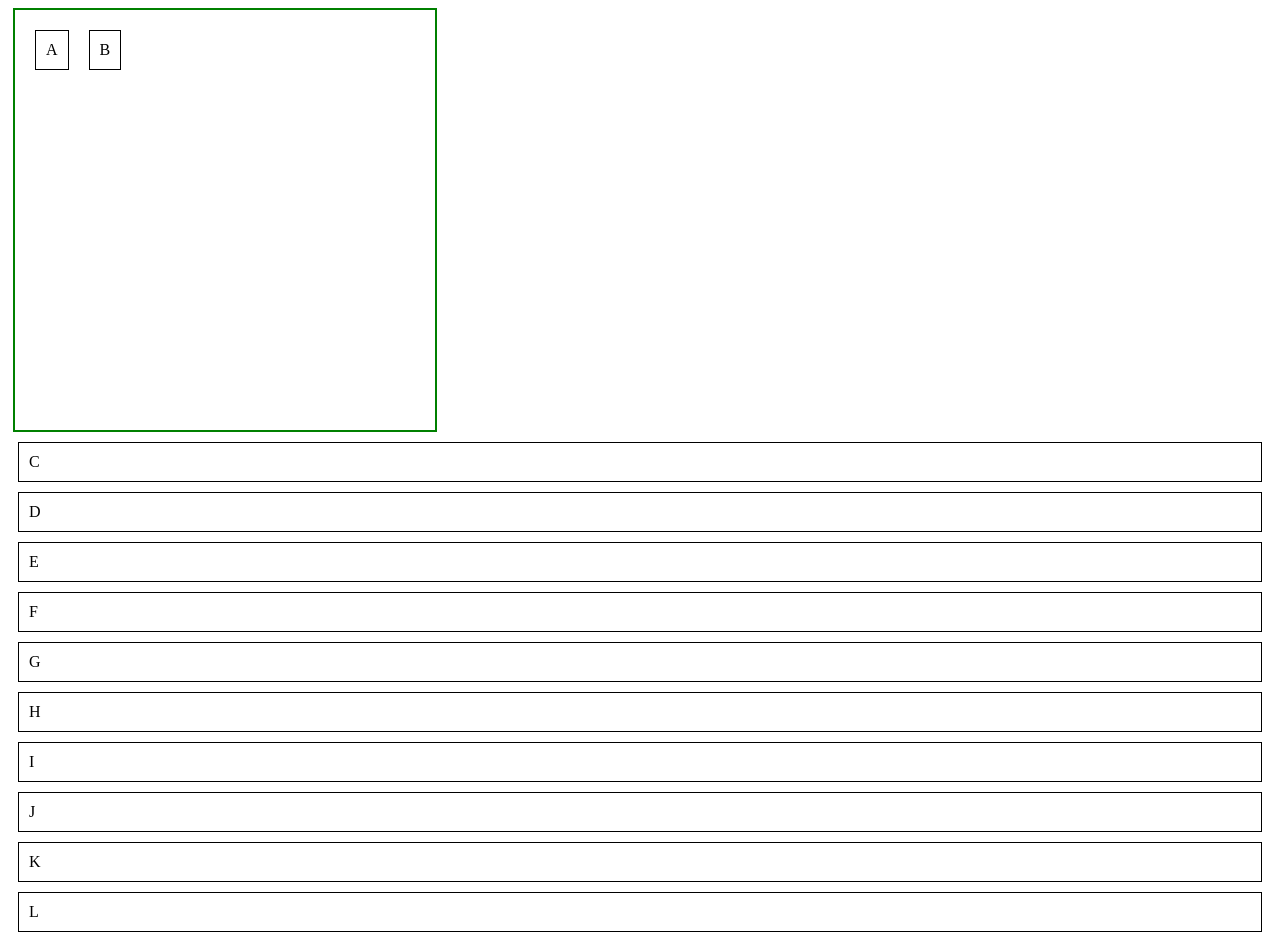
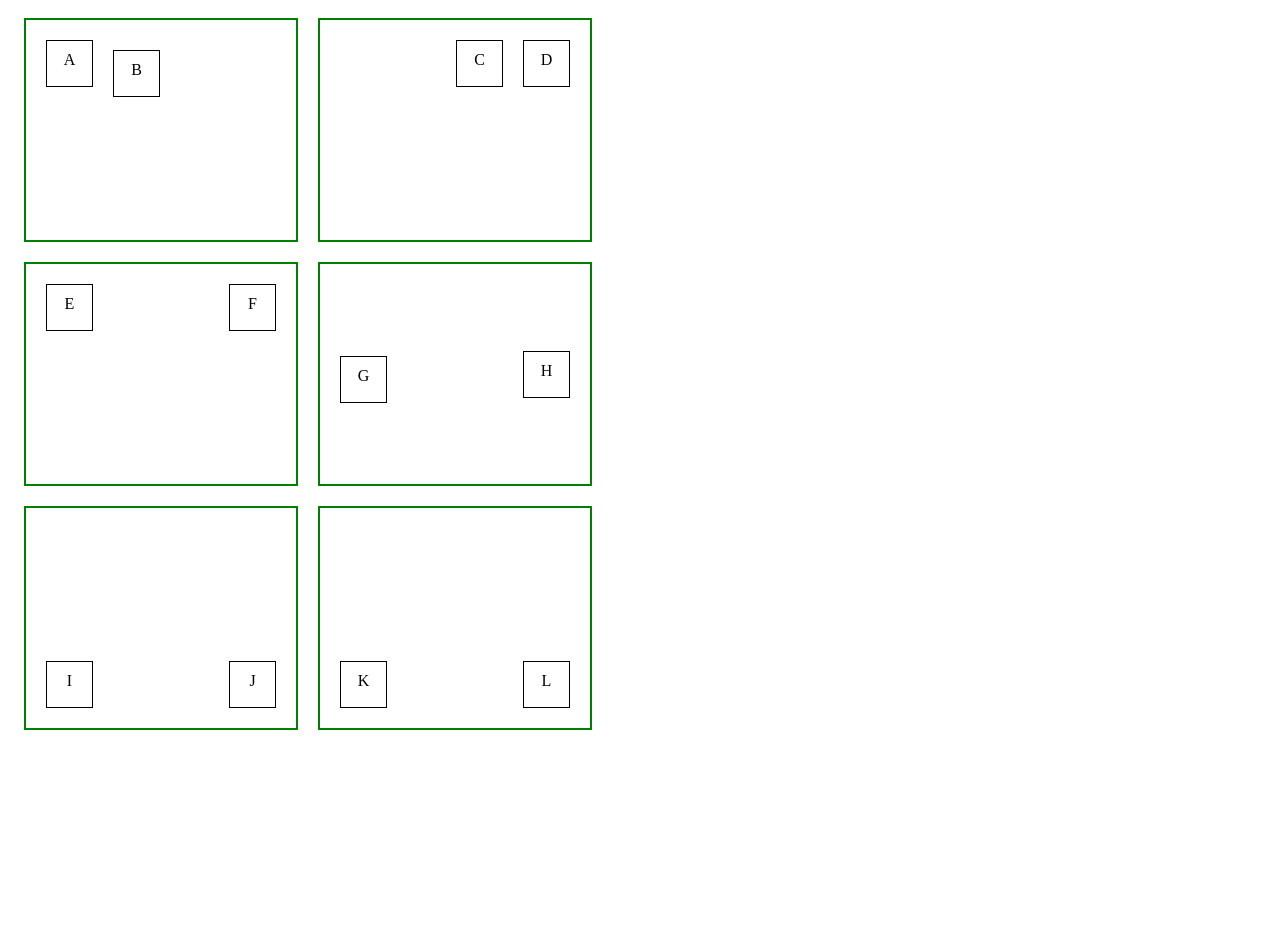
Before and after one commit to minhajspace/Html-basics, a plain HTML site: page flex.html in a window 1280 px wide. After the commit the page ends 800 px from the top, so only its background shows below. Drawn offline with Linux system fonts and the light colour scheme.

Commit message:
layout two

```diff
--- a/flex.css
+++ b/flex.css
@@ -1,36 +1,90 @@
 .container{
     display: flex;
     /* flex-direction: column; */
-    height: 400px;
-    width: 400px;
+    height: 200px;
+    width: 250px;
     border: 2px solid green;
-    margin: 5px;
+    flex-flow: row wrap;
+    align-items: flex-start;
+    text-align: center;
+     margin: 10px;
+   padding: 10px;
+    /* flex-wrap: wrap; */
+}
+.container-tow{
+    display: flex;
+    height: 200px;
+    width: 250px;
+    border: 2px solid green;
+    justify-content: flex-end;
+    text-align: center;
+    margin: 10px;
     padding: 10px;
+}
 
-    flex-flow: row wrap;
+.container-three{
+    display: flex;
+    height: 200px;
+    width: 250px;
+    border: 2px solid green;
+    justify-content: space-between;
+    text-align: center;
+    margin: 10px;
+    padding: 10px;
+}
+.container-four{
+    display: flex;
+    height: 200px;
+    width: 250px;
+    border: 2px solid green;
+    justify-content: space-between;
+    text-align: center;
+    margin: 10px;
+    padding: 10px;
+    align-items: center;
+}
+.container-five{
+    display: flex;
+    height: 200px;
+    width: 250px;
+    border: 2px solid green;
+    justify-content: space-between;
+    text-align: center;
+    margin: 10px;
+    padding: 10px;
+    align-items:flex-end;
+}
 
-    align-items: flex-start;
-
-    /* flex-wrap: wrap; */
-
-
-
-
-}
 .item{
    border: 1px solid black;
-
-    padding: 10px;
-    margin: 10px;
-
+   width: 25px;
+   height: 25px;
+   margin: 10px;
+   padding: 10px;
 
 }
 
 .item-font{
     font-size: 15px;
-    flex-grow: 1;
+}
+.flex-grow{
+    flex-basis: 200px;
+}
+
+.extra-margin{
+    margin-top: 20px !important;
+}
+
+.display-inline{
+    display:block;
+}
+.main-container{
+    display: flex;
+    flex-flow:row wrap;
+    justify-content: center;
+    width: 600px;
 
 }
-.flex-grow{
-    flex-grow: 1;
+.mb{
+margin-bottom: 20px;
 }
--- /dev/null
+++ b/layout-two.css
@@ -0,0 +1,47 @@
+.common{
+    display: flex;
+    height: 200px;
+    width: 250px;
+    height: 200px;
+    width: 250px;
+    border: 2px solid green;
+    flex-flow: column wrap;
+    text-align: center;
+     margin: 10px;
+     padding: 10px;
+
+}
+.container{
+    display: flex;
+    flex-flow:row wrap;
+    justify-content: center;
+    width: 600px;
+}
+.container-one{
+    justify-content: space-between;
+}
+.container-two{
+    align-content: flex-end;
+    justify-content: space-between;
+}
+
+.container-three{
+    align-content: center;
+    justify-content: flex-end;
+
+}
+.container-four{
+
+    align-content: flex-end;
+    justify-content: flex-end;
+    align-items: center;
+}
+
+.item{
+   border: 1px solid black;
+   width: 25px;
+   height: 25px;
+   margin: 10px;
+   padding: 10px;
+
+}
```
Also changed, not shown: layout-two.html (added, +40 -0 lines).
